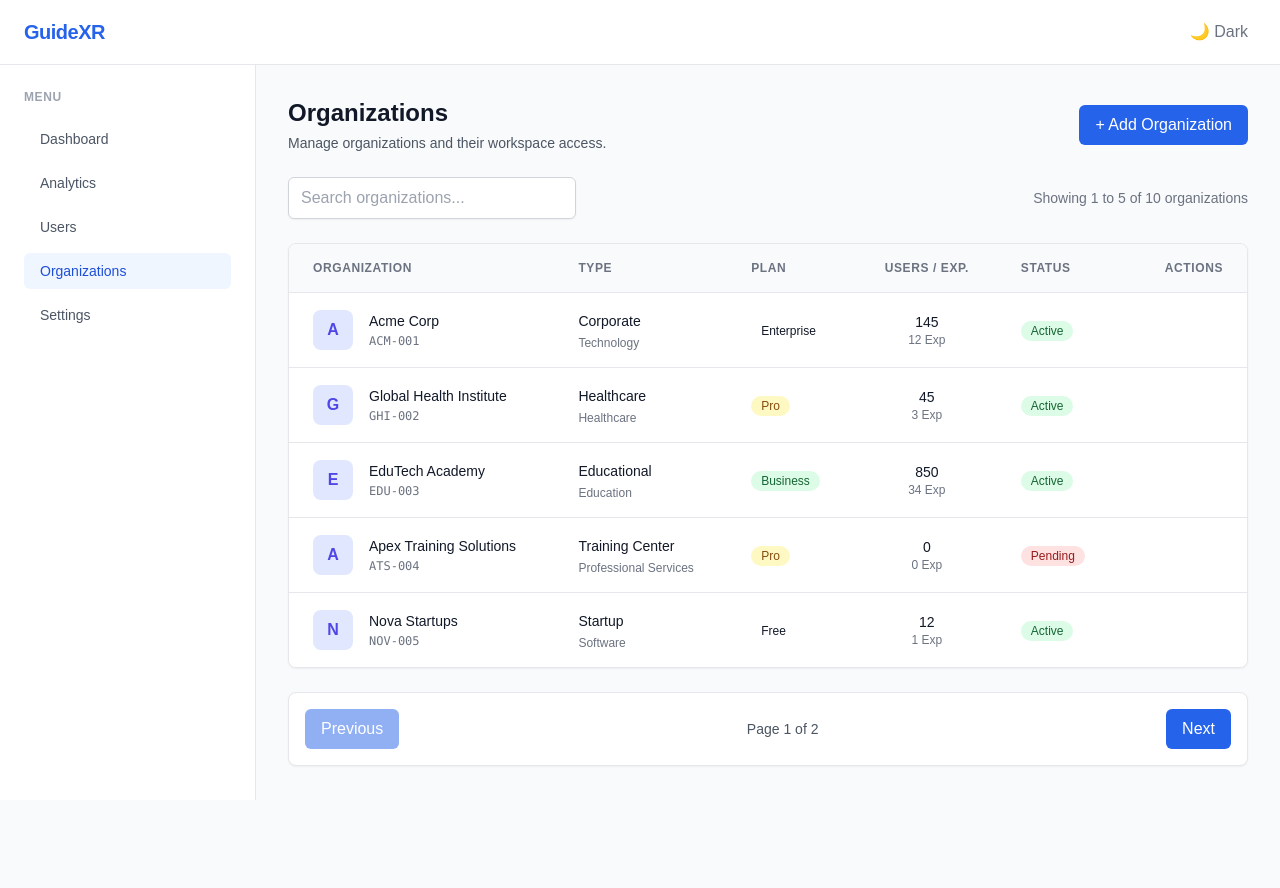
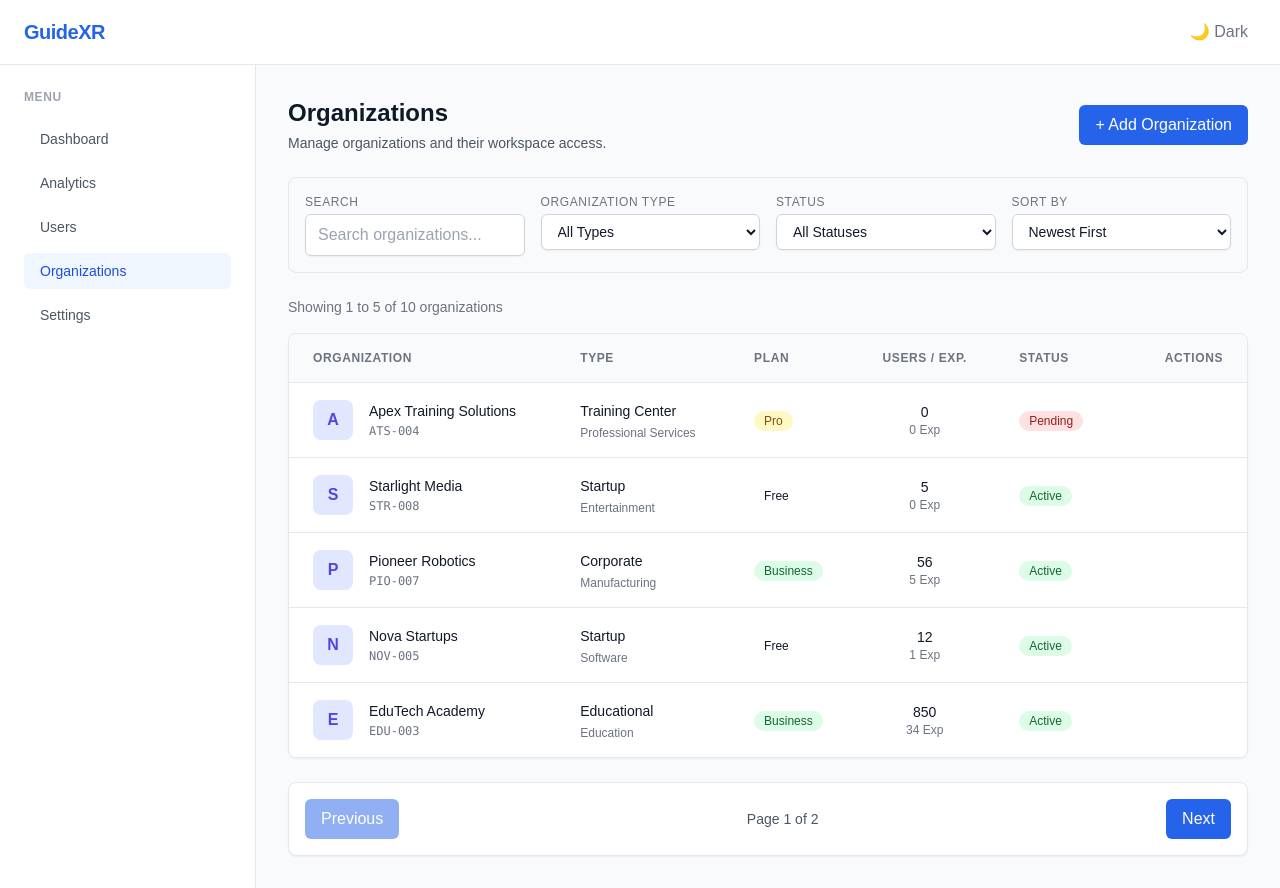
Before and after one commit to dharunmr-sg/management-portal, a React (Vite) app: page /organizations in a window 1280 px wide. Before the commit the page ends 800 px from the top, so only its background shows below. Built offline with nearby package versions, Linux system fonts and the light colour scheme.

Commit message:
Added advanced filters to organizations page

```diff
--- a/src/pages/Organizations.jsx
+++ b/src/pages/Organizations.jsx
@@ -1,9 +1,11 @@
-import { useState, useEffect } from 'react';
+import { useState, useEffect, useMemo } from 'react';
 import Input from '../components/ui/Input';
 import Button from '../components/ui/Button';
 import Modal from '../components/ui/Modal';
 import Badge from '../components/ui/Badge';
 import OrganizationForm from '../components/organizations/OrganizationForm';
+import FilterBar from '../components/filters/FilterBar';
+import FilterSelect from '../components/filters/FilterSelect';
 import useDebounce from '../hooks/useDebounce';
 import usePagination from '../hooks/usePagination';
 import useLocalStorage from '../hooks/useLocalStorage';
@@ -28,40 +30,86 @@ export default function Organizations() {
   const [isModalOpen, setIsModalOpen] = useState(false);
   const [editingOrg, setEditingOrg] = useState(null);
 
-  // Search State
+  // Filter States
   const [searchTerm, setSearchTerm] = useState("");
+  const [typeFilter, setTypeFilter] = useState("");
+  const [statusFilter, setStatusFilter] = useState("");
+  const [sortFilter, setSortFilter] = useState("Newest First");
+
   const debouncedSearchTerm = useDebounce(searchTerm, 300);
 
-  // Filter Logic
-  const filteredOrgs = organizations.filter((org) => {
-    const searchString = `${org.organizationName} ${org.organizationCode} ${org.ownerName} ${org.industry} ${org.city}`.toLowerCase();
-    return searchString.includes(debouncedSearchTerm.toLowerCase());
+  // Compute unique options directly from current organizations data
+  const uniqueTypes = useMemo(() => {
+    const types = new Set(organizations.map(o => o.organizationType || 'Other'));
+    return Array.from(types).sort();
+  }, [organizations]);
+
+  const uniqueStatuses = useMemo(() => {
+    const statuses = new Set(organizations.map(o => o.status || 'Active'));
+    return Array.from(statuses).sort();
+  }, [organizations]);
+
+  // Derived filtered and sorted array
+  const filteredOrgs = useMemo(() => {
+    let result = organizations.filter((org) => {
+      // 1. Expanded Search
+      const searchString = `${org.organizationName} ${org.organizationCode} ${org.organizationType || ''} ${org.ownerName} ${org.ownerEmail} ${org.country} ${org.city} ${org.industry}`.toLowerCase();
+      if (debouncedSearchTerm && !searchString.includes(debouncedSearchTerm.toLowerCase())) {
+        return false;
+      }
+
+      // 2. Type Match
+      const orgType = org.organizationType || 'Other';
+      if (typeFilter && orgType !== typeFilter) return false;
+
+      // 3. Status Match
+      const orgStatus = org.status || 'Active';
+      if (statusFilter && orgStatus !== statusFilter) return false;
+
+      return true;
     });
 
+    // 4. Sorting
+    result.sort((a, b) => {
+      if (sortFilter === 'Name A-Z') {
+        return (a.organizationName || "").localeCompare(b.organizationName || "");
+      }
+      if (sortFilter === 'Name Z-A') {
+        return (b.organizationName || "").localeCompare(a.organizationName || "");
+      }
+      if (sortFilter === 'Most Users') {
+        return (b.totalUsers || 0) - (a.totalUsers || 0);
+      }
+      if (sortFilter === 'Oldest First') {
+        return new Date(a.createdAt || 0).getTime() - new Date(b.createdAt || 0).getTime();
+      }
+      // Default: Newest First
+      return new Date(b.createdAt || 0).getTime() - new Date(a.createdAt || 0).getTime();
+    });
+
+    return result;
+  }, [organizations, debouncedSearchTerm, typeFilter, statusFilter, sortFilter]);
+
   // Pagination Logic
-  const itemsPerPage = 5; // Display 5 per page as requested
+  const itemsPerPage = 5;
   const { currentPage, totalPages, currentItems, next, prev, jump } = usePagination(filteredOrgs, itemsPerPage);
 
-  // Reset to page 1 whenever the search term changes!
+  // Reset to page 1 whenever any filter changes
   useEffect(() => {
-    if (currentPage !== 1) {
-      jump(1);
-    }
+    if (jump) jump(1);
     // eslint-disable-next-line react-hooks/exhaustive-deps
-  }, [debouncedSearchTerm]);
+  }, [debouncedSearchTerm, typeFilter, statusFilter, sortFilter]);
 
   // Handlers
   const handleSaveOrg = (submittedData) => {
     if (editingOrg) {
-      // Edit Mode
       setOrganizations((prev) =>
         prev.map((org) => (org.id === editingOrg.id ? { ...org, ...submittedData } : org))
       );
     } else {
-      // Add Mode
       const newOrg = {
         ...submittedData,
-        id: Date.now(), // Generate a unique ID
+        id: Date.now(),
         totalUsers: 0,
         totalExperiences: 0,
         createdAt: new Date().toISOString().split('T')[0]
@@ -72,14 +120,20 @@ export default function Organizations() {
   };
 
   const handleDeleteClick = (org) => {
-    // Stage 10 requests we do not implement fully functioning delete yet,
-    // just the UI placeholder, but we can easily wire it up or mock it if needed.
-    // For now, we will just delete it directly or show an alert.
-    // Actually, "Even if delete functionality is not implemented yet" implies we don't have to build the confirmation modal.
     if (window.confirm(`Are you sure you want to delete ${org.organizationName}?`)) {
       setOrganizations((prev) => prev.filter(o => o.id !== org.id));
     }
   };
+
+  const handleClearFilters = () => {
+    setSearchTerm("");
+    setTypeFilter("");
+    setStatusFilter("");
+    setSortFilter("Newest First");
+    if (jump) jump(1);
+  };
+
+  const hasActiveFilters = debouncedSearchTerm || typeFilter || statusFilter || sortFilter !== "Newest First";
 
   // Badge Helpers
   const getStatusColor = (status) => {
@@ -117,9 +171,12 @@ export default function Organizations() {
         </Button>
       </div>
 
-      {/* Search Bar & Summary */}
-      <div className="flex flex-col md:flex-row md:items-center justify-between gap-4 mb-6">
-        <div className="w-full md:w-72">
+      {/* Advanced Filter Bar */}
+      <FilterBar onClear={handleClearFilters} showClear={hasActiveFilters}>
+        <div className="flex-1 min-w-[200px]">
+          <label className="block text-xs font-medium text-gray-500 dark:text-gray-400 mb-1 uppercase tracking-wider">
+            Search
+          </label>
           <Input
             placeholder="Search organizations..."
             value={searchTerm}
@@ -127,12 +184,35 @@ export default function Organizations() {
             onClear={() => setSearchTerm('')}
           />
         </div>
+        <FilterSelect
+          label="Organization Type"
+          value={typeFilter}
+          onChange={setTypeFilter}
+          options={uniqueTypes}
+          defaultLabel="All Types"
+        />
+        <FilterSelect
+          label="Status"
+          value={statusFilter}
+          onChange={setStatusFilter}
+          options={uniqueStatuses}
+          defaultLabel="All Statuses"
+        />
+        <FilterSelect
+          label="Sort By"
+          value={sortFilter}
+          onChange={setSortFilter}
+          options={["Newest First", "Oldest First", "Name A-Z", "Name Z-A", "Most Users"]}
+          defaultLabel="Sort By..."
+        />
+      </FilterBar>
 
       {/* Results Summary */}
-        {filteredOrgs.length > 0 && (
-          <div className="text-sm text-gray-500 dark:text-gray-400 font-medium">
-            Showing {(currentPage - 1) * itemsPerPage + 1} to {Math.min(currentPage * itemsPerPage, filteredOrgs.length)} of {filteredOrgs.length} organizations
-          </div>
+      <div className="text-sm text-gray-500 dark:text-gray-400 font-medium mb-4">
+        {filteredOrgs.length > 0 ? (
+          <>Showing {(currentPage - 1) * itemsPerPage + 1} to {Math.min(currentPage * itemsPerPage, filteredOrgs.length)} of {filteredOrgs.length} organizations</>
+        ) : (
+          <>0 organizations found</>
         )}
       </div>
 
@@ -140,16 +220,18 @@ export default function Organizations() {
       {filteredOrgs.length === 0 ? (
         <div className="text-center py-12 bg-white dark:bg-gray-800 rounded-lg border border-dashed border-gray-300 dark:border-gray-700">
           {organizations.length === 0 ? (
-            <p className="text-gray-500 dark:text-gray-400">No organizations exist in the system. Click "+ Add Organization" to get started!</p>
+            <p className="text-gray-500 dark:text-gray-400">No organizations available yet. Click "+ Add Organization" to get started!</p>
           ) : (
             <div className="flex flex-col items-center justify-center space-y-4">
-              <p className="text-gray-500 dark:text-gray-400">No organizations found matching "{searchTerm}"</p>
+              <p className="text-gray-500 dark:text-gray-400">No organizations match your current filters.</p>
+              {hasActiveFilters && (
                 <button
-                onClick={() => setSearchTerm('')}
+                  onClick={handleClearFilters}
                   className="text-sm font-medium text-blue-600 dark:text-blue-400 hover:underline focus:outline-none"
                 >
-                Clear Search
+                  Clear Filters
                 </button>
+              )}
             </div>
           )}
         </div>
```
Lines whose indentation alone changed are shown as unchanged.
